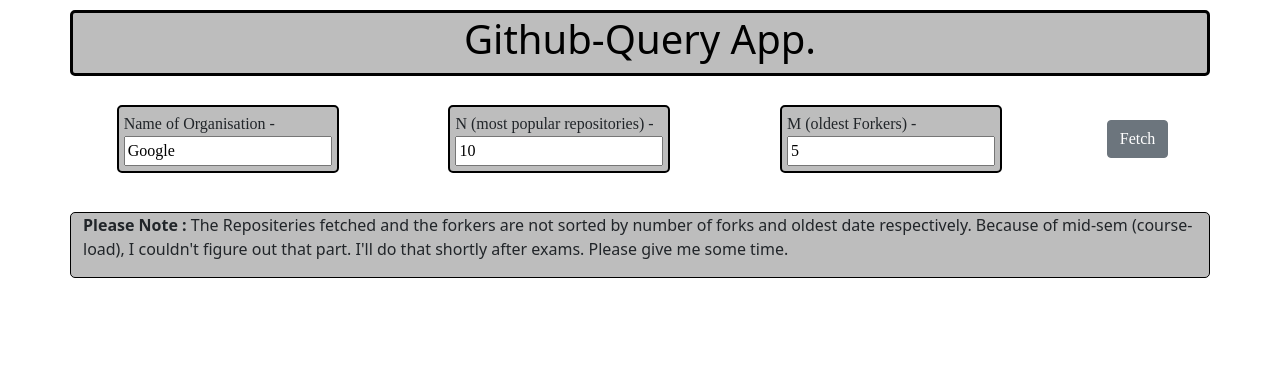
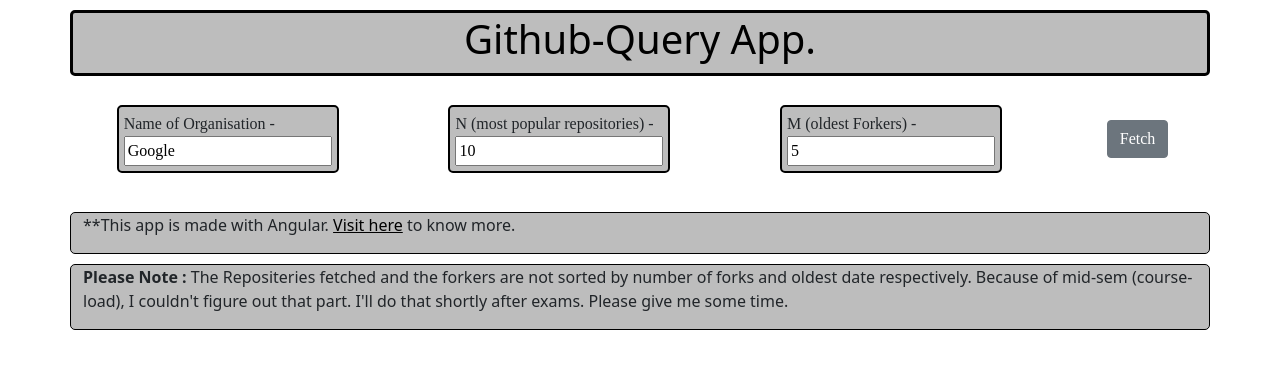
Before and after one commit to hp-2212/hp-2212.github.io, an Angular app: page / in a window 1280 px wide. Shown: the top 368 px of the page. Built offline with nearby package versions, Linux system fonts and the light colour scheme.

Commit message:
Commit_4 Added Github Link.

```diff
--- a/src/app/api.service.ts
+++ b/src/app/api.service.ts
@@ -61,5 +61,4 @@ export class ApiService {
     console.log("Viewing forker from " + url) ;
     window.open(url, "_blank");
   }
-
 }
--- a/src/app/output/output.component.html
+++ b/src/app/output/output.component.html
@@ -37,6 +37,15 @@
 <footer>
     <div class="container">
         <p>
+            **This app is made with Angular.
+            <a href="https://github.com/hp-2212/hp-2212.github.io" target="_blank" ><u>Visit here</u></a> to know more.
+        </p>
+    </div>
+</footer>
+
+<footer>
+    <div class="container">
+        <p>
             <b>Please Note :</b>
             The Repositeries fetched and the forkers are not sorted by number of forks and oldest date respectively. Because of mid-sem (course-load), I couldn't figure out that part. I'll do that shortly after exams. Please give me some time.
         </p>
```
